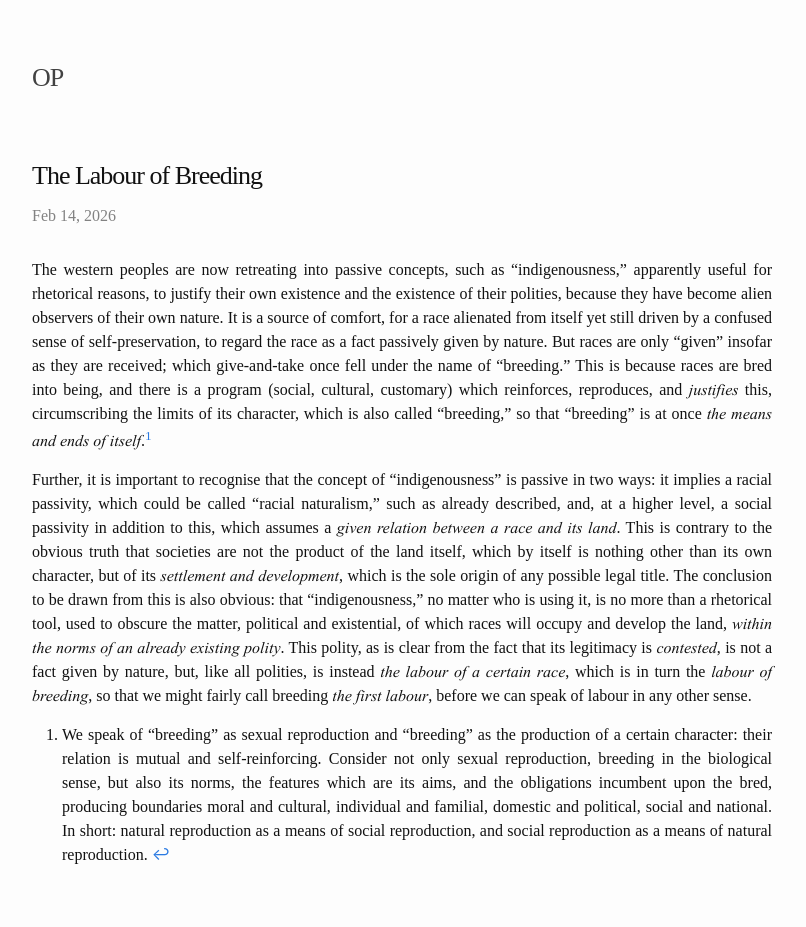
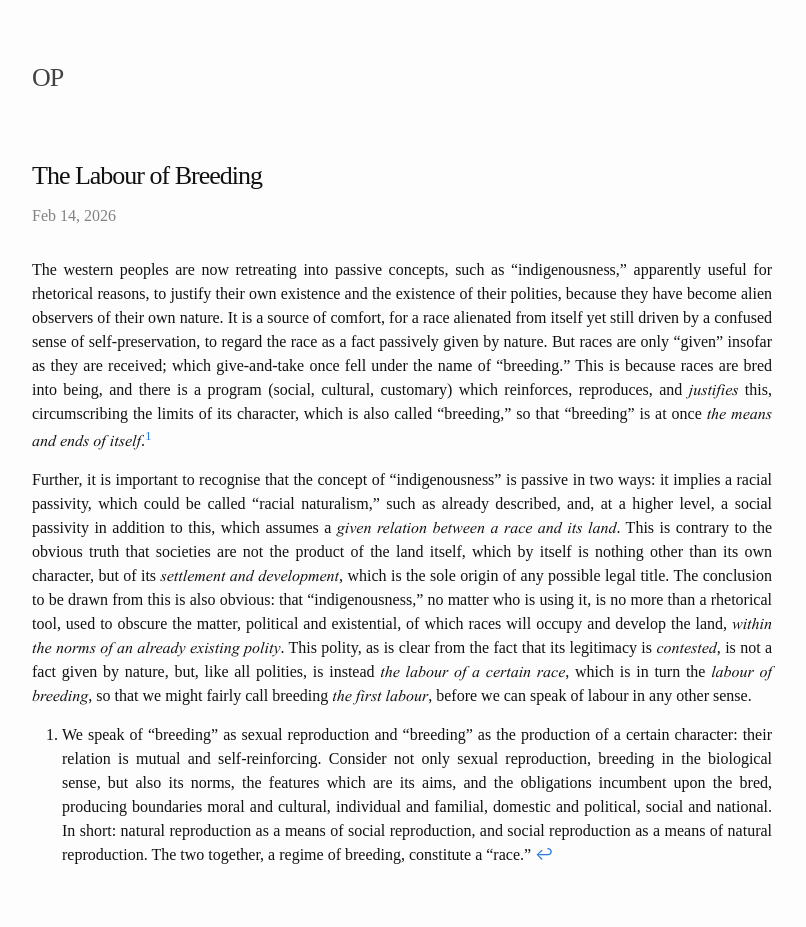
Before and after one commit to TheatrumMundi/TheatrumMundi, a Jekyll site: the page built from _posts/2026-02-14-the-labour-of-breeding.markdown, in a window 1280 px wide. Shown: the whole page, without its empty margins (238-1044 px from the left). Built offline with Jekyll 4.4.1, drawn with Linux system fonts in a browser that asks for light colours; some web fonts are replaced.

Commit message:
Enhance discussion on breeding and its implications
Added clarification on the relationship between breeding and race, emphasizing the mutual reinforcement of sexual and social reproduction.

```diff
--- a/_posts/2026-02-14-the-labour-of-breeding.markdown
+++ b/_posts/2026-02-14-the-labour-of-breeding.markdown
@@ -9,4 +9,4 @@ The western peoples are now retreating into passive concepts, such as "indigenou
 
 Further, it is important to recognise that the concept of "indigenousness" is passive in two ways: it implies a racial passivity, which could be called "racial naturalism," such as already described, and, at a higher level, a social passivity in addition to this, which assumes a *given relation between a race and its land*. This is contrary to the obvious truth that societies are not the product of the land itself, which by itself is nothing other than its own character, but of its *settlement and development*, which is the sole origin of any possible legal title. The conclusion to be drawn from this is also obvious: that "indigenousness," no matter who is using it, is no more than a rhetorical tool, used to obscure the matter, political and existential, of which races will occupy and develop the land, *within the norms of an already existing polity*. This polity, as is clear from the fact that its legitimacy is *contested*, is not a fact given by nature, but, like all polities, is instead *the labour of a certain race*, which is in turn the *labour of breeding*, so that we might fairly call breeding *the first labour*, before we can speak of labour in any other sense.
 
-[^1]: We speak of "breeding" as sexual reproduction and "breeding" as the production of a certain character: their relation is mutual and self-reinforcing. Consider not only sexual reproduction, breeding in the biological sense, but also its norms, the features which are its aims, and the obligations incumbent upon the bred, producing boundaries moral and cultural, individual and familial, domestic and political, social and national. In short: natural reproduction as a means of social reproduction, and social reproduction as a means of natural reproduction.
+[^1]: We speak of "breeding" as sexual reproduction and "breeding" as the production of a certain character: their relation is mutual and self-reinforcing. Consider not only sexual reproduction, breeding in the biological sense, but also its norms, the features which are its aims, and the obligations incumbent upon the bred, producing boundaries moral and cultural, individual and familial, domestic and political, social and national. In short: natural reproduction as a means of social reproduction, and social reproduction as a means of natural reproduction. The two together, a regime of breeding, constitute a "race."
```
